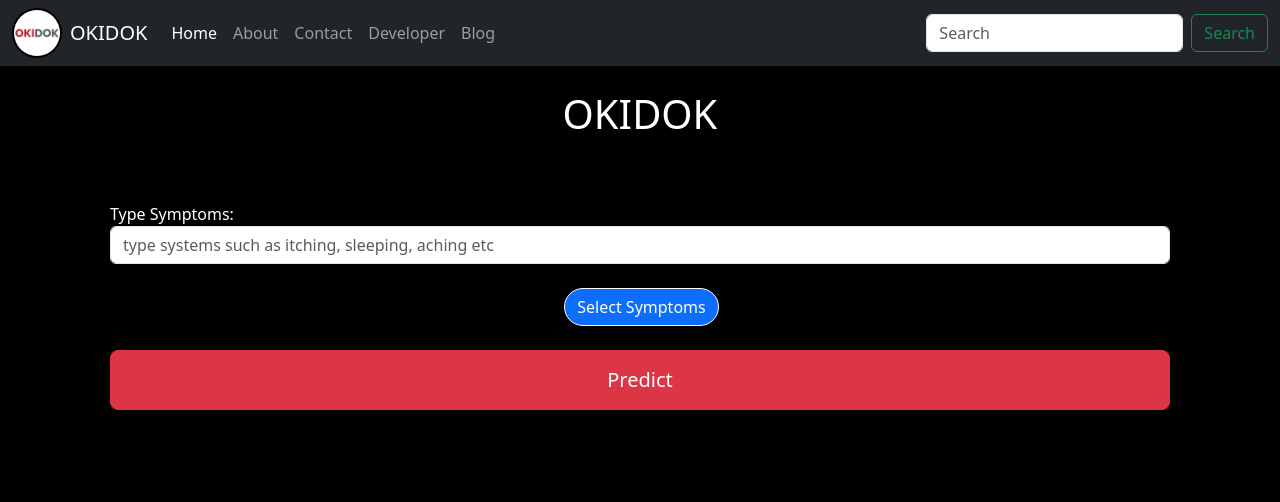
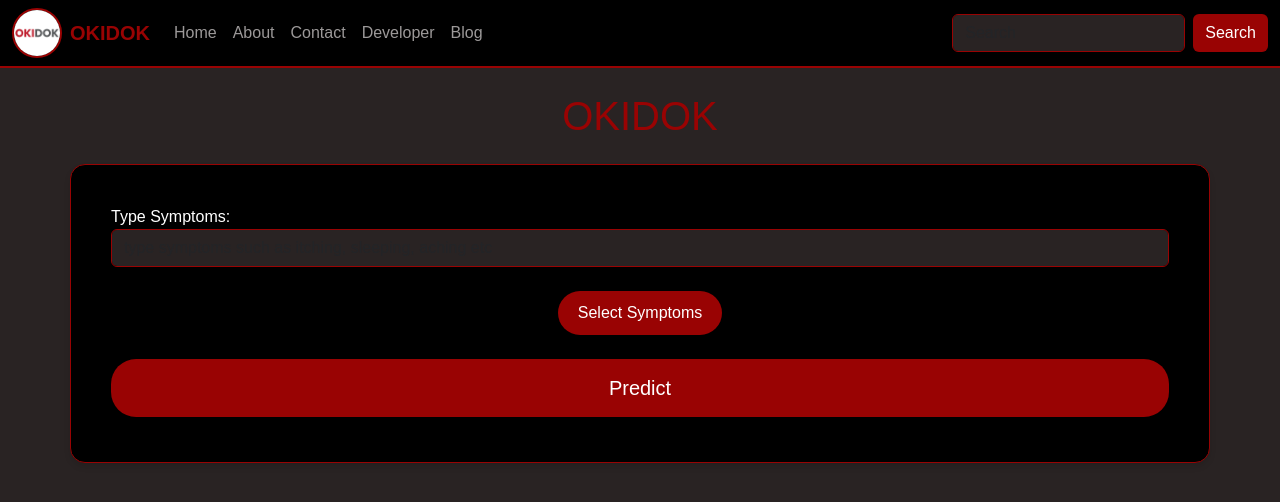
Before and after one commit to glngnbn/OKIDOK, a Flask app: page / in a window 1280 px wide. Shown: the top 502 px of the page. Run offline with Flask 3, Linux system fonts and the light colour scheme; parts of the project's set-up code (start-up, migrations or seed data) failed here and were passed over; some libraries are stand-ins or nearby versions.

Commit message:
Updated UI

```diff
--- a/OKIDOK/templates/index.html
+++ b/OKIDOK/templates/index.html
@@ -8,30 +8,97 @@
   </head>
 
   <style>
+    body {
+      background-color: #292323;
+      color: #ffffff;
+      font-family: 'Arial', sans-serif;
+    }
     h1 {
-    color: white;
-    }
-    body {
-    background-color: black;
+      color: #990303;
     }
     .myimg {
       width: 50px;
       height: 50px;
-        border: 2px solid black;
+      border: 2px solid #990303;
       border-radius: 25px;
     }
     .modal-content {
-        background-color: #333;
-        color: white;
+      background-color: #292323;
+      color: #ffffff;
+      border-radius: 10px;
     }
     .form-check-label {
-        color: white;
+      color: #ffffff;
+    }
+    .navbar {
+      background-color: #000000;
+      border-bottom: 2px solid #990303;
+    }
+    .navbar-brand {
+      color: #990303 !important;
+      font-weight: bold;
+    }
+    .nav-link {
+      color: #9c9999 !important;
+    }
+    .nav-link:hover {
+      color: #990303 !important;
+    }
+    .btn-primary {
+      background-color: #990303;
+      border: none;
+      border-radius: 25px;
+      padding: 10px 20px;
+      color: #ffffff;
+    }
+    .btn-primary:hover {
+      background-color: #71706e;
+    }
+    .btn-danger {
+      background-color: #990303;
+      border: none;
+      border-radius: 25px;
+      padding: 10px 20px;
+      color: #ffffff;
+    }
+    .btn-danger:hover {
+      background-color: #71706e;
+    }
+    .container {
+      background-color: #000000;
+      border-radius: 15px;
+      padding: 40px;
+      box-shadow: 0 4px 6px rgba(0, 0, 0, 0.1);
+      border: 1px solid #990303;
+    }
+    .toggle-button {
+      background-color: #990303;
+      color: #ffffff;
+      border: none;
+      border-radius: 5px;
+      padding: 10px 20px;
+      margin: 5px;
+      transition: background-color 0.3s ease;
+    }
+    .toggle-button:hover {
+      background-color: #71706e;
+    }
+    .form-control {
+      background-color: #292323;
+      color: #ffffff;
+      border: 1px solid #990303;
+    }
+    .form-control:focus {
+      background-color: #292323;
+      color: #ffffff;
+      border-color: #990303;
+      box-shadow: none;
     }
   </style>
 
 <body>
     <!-- Navbar -->
-    <nav class="navbar navbar-expand-lg navbar-dark bg-dark">
+    <nav class="navbar navbar-expand-lg navbar-dark">
         <div class="container-fluid">
             <div class="d-flex align-items-center">
                 <img class="myimg me-2" src="{{ url_for('static', filename='img.png') }}" alt="Logo">
@@ -60,25 +127,26 @@
                 </ul>
                 <form class="d-flex" role="search">
                     <input class="form-control me-2" type="search" placeholder="Search" aria-label="Search">
-                    <button class="btn btn-outline-success" type="submit">Search</button>
+                    <button class="btn" type="submit" style="background-color: #990303; color: white; border: none;">Search</button>
                 </form>
+
             </div>
         </div>
     </nav>
 
-    <h1 class="mt-4 my-4 text-center text-green">OKIDOK</h1>
-    <div class="container my-4 mt-4" style="background: black; color: white; border-radius: 15px; padding: 40px;">
+    <h1 class="mt-4 my-4 text-center">OKIDOK</h1>
+    <div class="container my-4 mt-4">
         <form action="/predict" method="post">
             <div class="form-group">
                 <label for="symptoms">Type Symptoms:</label>
-                <input type="text" class="form-control", id="symptoms" name="symptoms" placeholder="type systems such as itching, sleeping, aching etc">
+                <input type="text" class="form-control" id="symptoms" name="symptoms" placeholder="type symptoms such as itching, sleeping, aching etc">
             </div>
 
             <br>
 
             <div class="text-center">
                 <!-- Button to trigger symptoms modal -->
-            <button type="button" class="btn btn-primary" data-bs-toggle="modal" data-bs-target="#symptomsModal" style="margin-left:3px;border:1px solid white; border-radius:20px;">
+                <button type="button" class="btn btn-primary" data-bs-toggle="modal" data-bs-target="#symptomsModal">
                     Select Symptoms
                 </button>
             </div>
```
Also changed, not shown: other parts of OKIDOK/templates/index.html (+16 -25 lines). Lines whose indentation alone changed are shown as unchanged.
